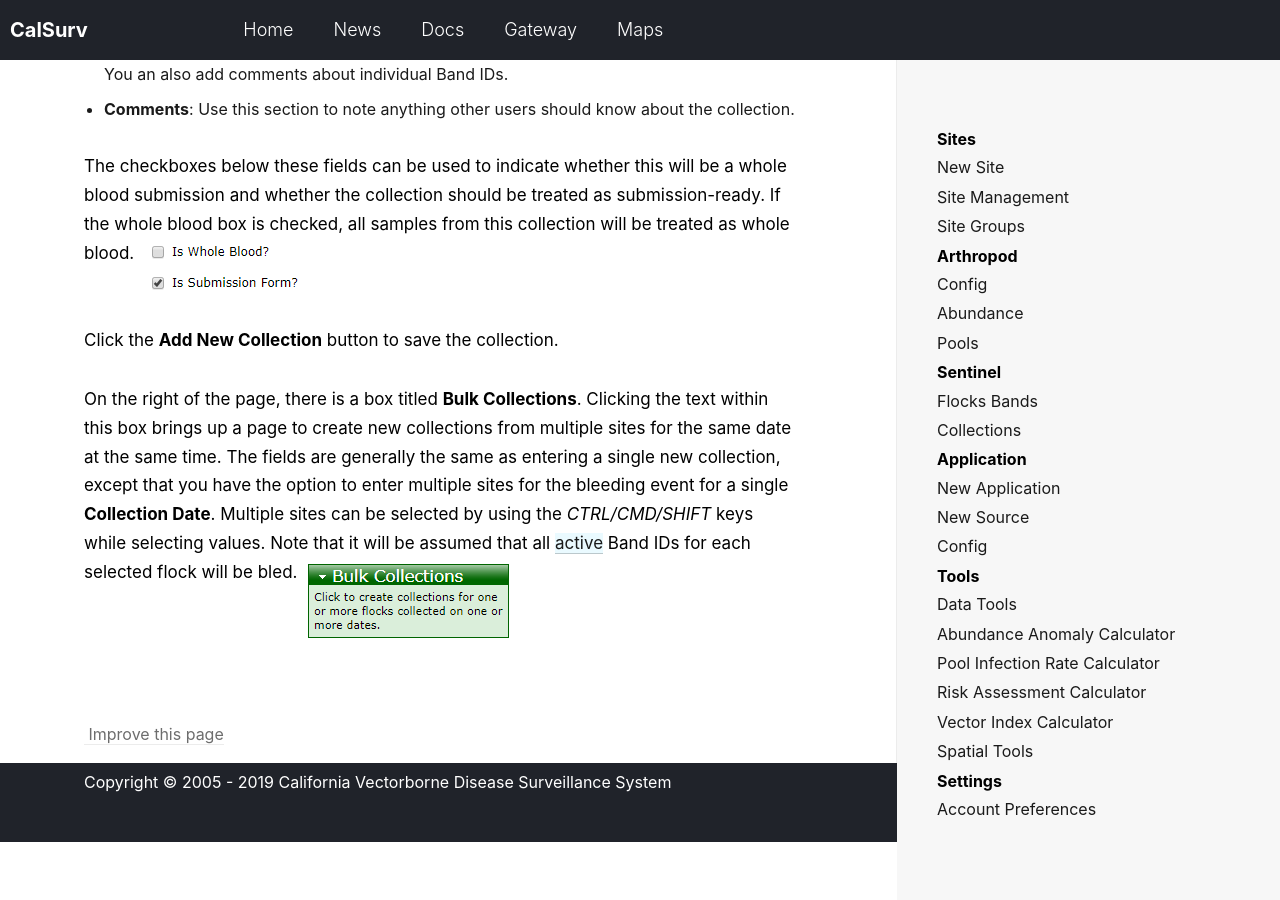
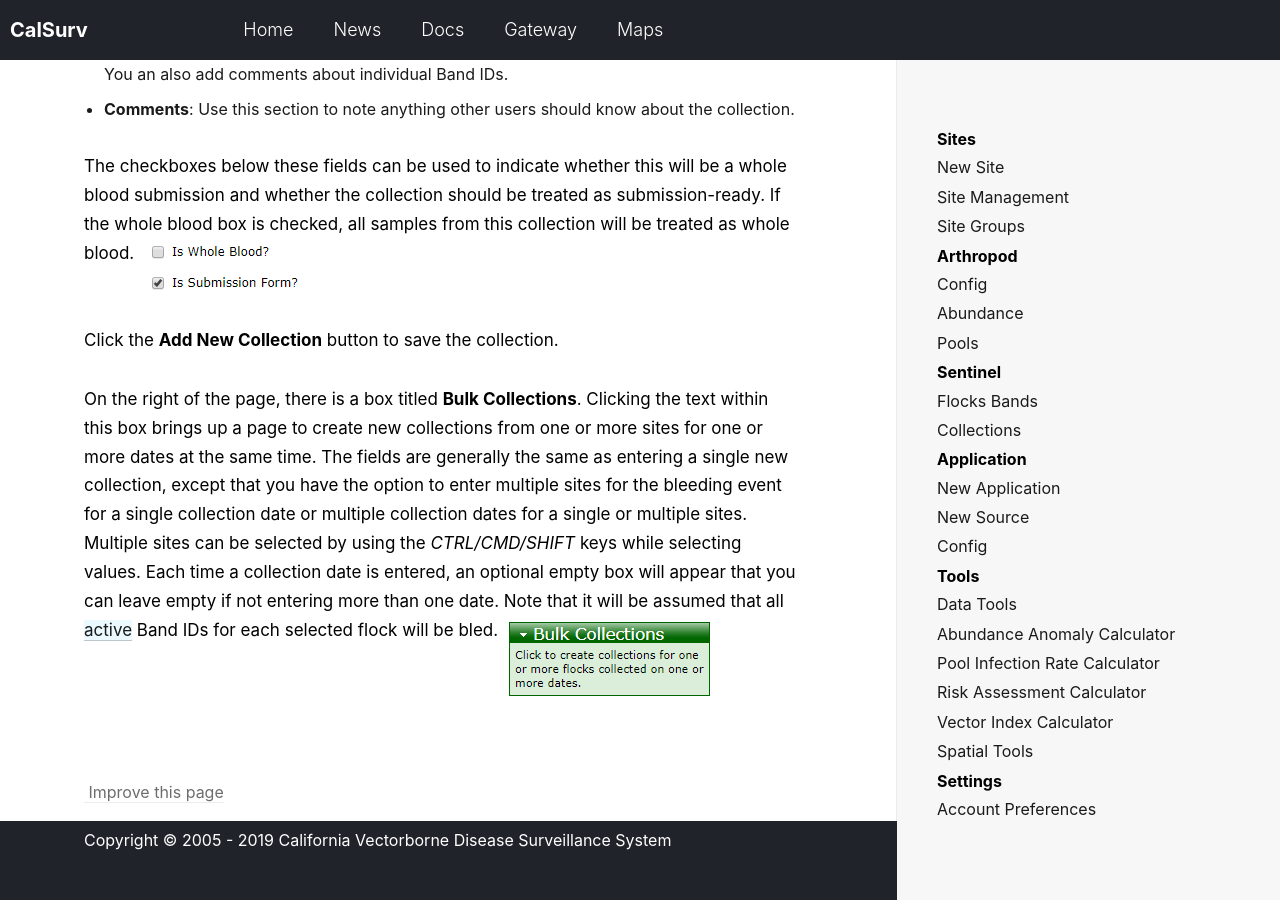
Before and after one commit to tlvaldepena/vectorsurv.org, a Jekyll site: the page built from _docs/sentinel/collection.md, in a window 1280 px wide and 900 px high, scrolled down 654 px. Built offline with Jekyll 4.4.1, drawn with Linux system fonts in a browser that asks for light colours; before the commit the page ends 1496 px from its top, so only the background shows below that.

Commit message:
Update collection.md

```diff
--- a/_docs/sentinel/collection.md
+++ b/_docs/sentinel/collection.md
@@ -17,5 +17,5 @@ The checkboxes below these fields can be used to indicate whether this will be a
 
 Click the **Add New Collection** button to save the collection.
 
-On the right of the page, there is a box titled **Bulk Collections**. Clicking the text within this box brings up a page to create new collections from multiple sites for the same date at the same time. The fields are generally the same as entering a single new collection, except that you have the option to enter multiple sites for the bleeding event for a single **Collection Date**. Multiple sites can be selected by using the *CTRL/CMD/SHIFT* keys while selecting values. Note that it will be assumed that all [active]({{ site.baseur1 }}/docs/sentinel/flock-manage) Band IDs for each selected flock will be bled.
+On the right of the page, there is a box titled **Bulk Collections**. Clicking the text within this box brings up a page to create new collections from one or more sites for one or more dates at the same time. The fields are generally the same as entering a single new collection, except that you have the option to enter multiple sites for the bleeding event for a single collection date or multiple collection dates for a single or multiple sites. Multiple sites can be selected by using the *CTRL/CMD/SHIFT* keys while selecting values. Each time a collection date is entered, an optional empty box will appear that you can leave empty if not entering more than one date. Note that it will be assumed that all [active]({{ site.baseur1 }}/docs/sentinel/flock-manage) Band IDs for each selected flock will be bled.
 ![Bulk Collections]({{ site.baseur1 }}/assets/images/docs/bulk-collections.PNG)
```
